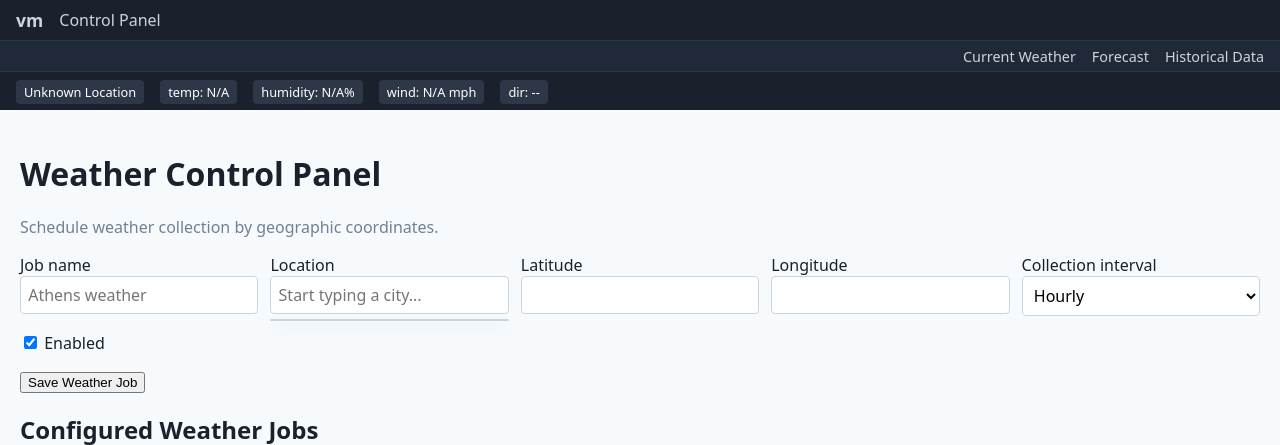
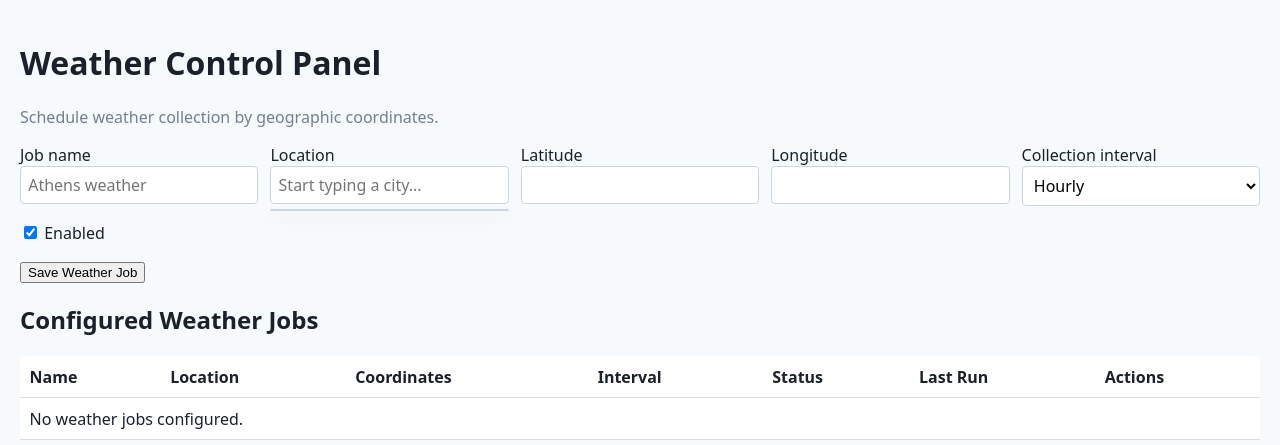
Before and after one commit to jmcausey/weather, a Flask app: page /control in a window 1280 px wide. Shown: the top 445 px of the page. Run offline with Flask 3, Linux system fonts and the light colour scheme; data that the repository does not hold is empty; some libraries are stand-ins or nearby versions.

Commit message:
Remove redundant weather service navigation

```diff
--- a/templates/base.html
+++ b/templates/base.html
@@ -8,30 +8,6 @@
 <link rel="stylesheet" href="{{ url_for('static', filename='style.css') }}">
 </head>
 <body class="data-page">
-    <nav class="navbar">
-      <div class="nav-top-row">
-        <ul class="nav-left">
-          <li><h1><a href="{{ url_for('weather.weather') }}">{{ hostname }}</a></h1></li>
-          <li><a href="{{ url_for('weather.control') }}">Control Panel</a></li>
-        </ul>
-      </div>
-      <div class="nav-sub-row">
-        <ul class="nav-sub-right">
-          <li><a href="{{ url_for('weather.weather') }}">Current Weather</a></li>
-          <li><a href="{{ url_for('weather.forecast') }}">Forecast</a></li>
-          <li><a href="{{ url_for('weather.historical') }}">Historical Data</a></li>
-        </ul>
-      </div>
-      <div class="nav-bottom-row">
-        <ul class="weather-metrics">
-          <li><span class="weather-badge"><span id="nav-location-display">--</span></span></li>
-          <li><span class="weather-badge">temp: <span id="nav-temp-display">--</span></span></li>
-          <li><span class="weather-badge">humidity: <span id="nav-humidity-display">--</span>%</span></li>
-          <li><span class="weather-badge">wind: <span id="nav-windspeed-display">--</span> mph</span></li>
-          <li><span class="weather-badge">dir: <span id="nav-winddir-display">--</span></span></li>
-        </ul>
-      </div>
-    </nav>
 <main class="content">{% block content %}{% endblock %}</main>
 <script>
   function getCardinalDirection(d) {
```
Lines whose indentation alone changed are shown as unchanged.
